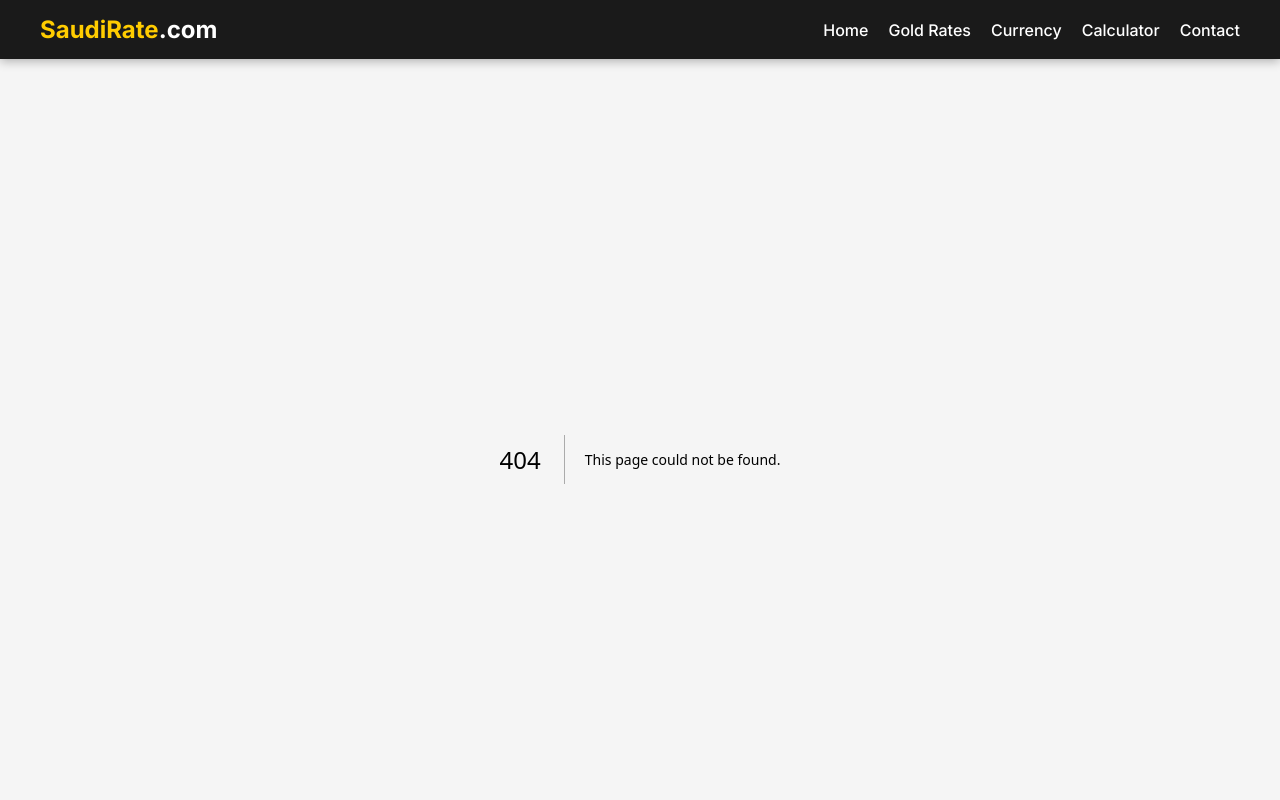
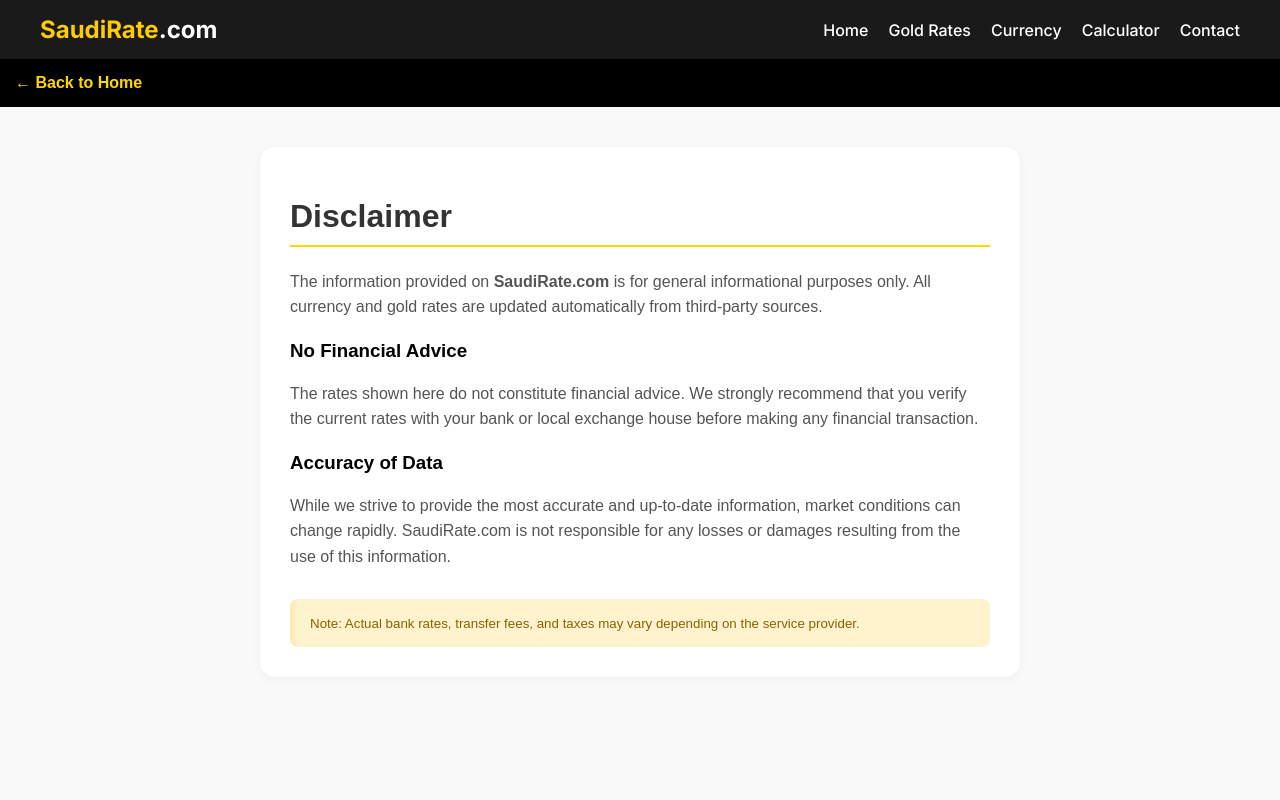
Before and after one commit to DiGiSaudia/saudirate, a Next.js app: page /disclaimer in a window 1280 px wide. Before the commit this address had no page. Shown: the top 800 px of the page. Built offline with nearby package versions, Linux system fonts and the light colour scheme.

Commit message:
Added Disclaimer link to footer

```diff
--- a/app/components/Footer.tsx
+++ b/app/components/Footer.tsx
@@ -22,6 +22,7 @@ const Footer = () => {
             <li><Link href="/currency" style={{ color: '#aaa', textDecoration: 'none' }}>Currency Exchange</Link></li>
             <li><Link href="/calculator" style={{ color: '#aaa', textDecoration: 'none' }}>Currency Calculator</Link></li>
             <li><Link href="/contact" style={{ color: '#aaa', textDecoration: 'none' }}>Contact Us</Link></li>
+            <li><Link href="/disclaimer" style={{ color: '#aaa', textDecoration: 'none' }}>Disclaimer</Link></li>
           </ul>
         </div>
 
--- /dev/null
+++ b/app/disclaimer/page.tsx
@@ -0,0 +1,38 @@
+// @ts-nocheck
+"use client";
+import React from 'react';
+import Link from 'next/link';
+
+export default function DisclaimerPage() {
+  return (
+    <div style={{ backgroundColor: '#f9f9f9', minHeight: '100vh', fontFamily: 'Arial, sans-serif' }}>
+      <nav style={{ backgroundColor: '#000', padding: '15px', display: 'flex', justifyContent: 'space-between' }}>
+        <Link href="/" style={{ color: '#FFD700', textDecoration: 'none', fontWeight: 'bold' }}>← Back to Home</Link>
+      </nav>
+
+      <div style={{ maxWidth: '700px', width: '90%', margin: '40px auto', backgroundColor: '#fff', padding: '30px', borderRadius: '15px', boxShadow: '0 2px 10px rgba(0,0,0,0.05)' }}>
+        <h1 style={{ color: '#333', borderBottom: '2px solid #FFD700', paddingBottom: '10px' }}>Disclaimer</h1>
+
+        <p style={{ lineHeight: '1.6', color: '#555' }}>
+          The information provided on <strong>SaudiRate.com</strong> is for general informational purposes only. All currency and gold rates are updated automatically from third-party sources.
+        </p>
+
+        <h3 style={{ color: '#000', marginTop: '20px' }}>No Financial Advice</h3>
+        <p style={{ lineHeight: '1.6', color: '#555' }}>
+          The rates shown here do not constitute financial advice. We strongly recommend that you verify the current rates with your bank or local exchange house before making any financial transaction.
+        </p>
+
+        <h3 style={{ color: '#000', marginTop: '20px' }}>Accuracy of Data</h3>
+        <p style={{ lineHeight: '1.6', color: '#555' }}>
+          While we strive to provide the most accurate and up-to-date information, market conditions can change rapidly. SaudiRate.com is not responsible for any losses or damages resulting from the use of this information.
+        </p>
+
+        <div style={{ marginTop: '30px', padding: '15px', backgroundColor: '#fff3cd', borderRadius: '8px', borderLeft: '5px solid #ffecb5' }}>
+          <small style={{ color: '#856404' }}>
+            Note: Actual bank rates, transfer fees, and taxes may vary depending on the service provider.
+          </small>
+        </div>
+      </div>
+    </div>
+  );
+}
```
